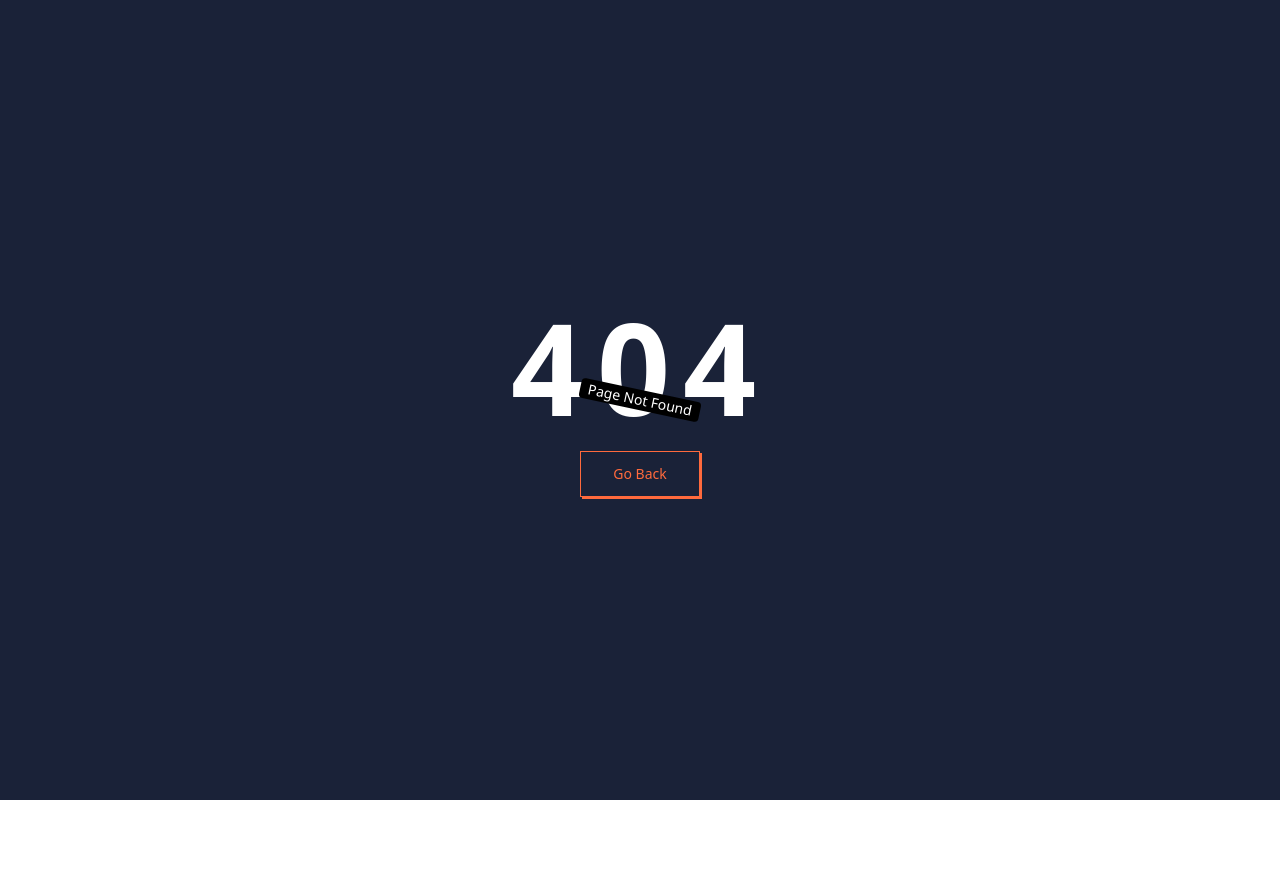
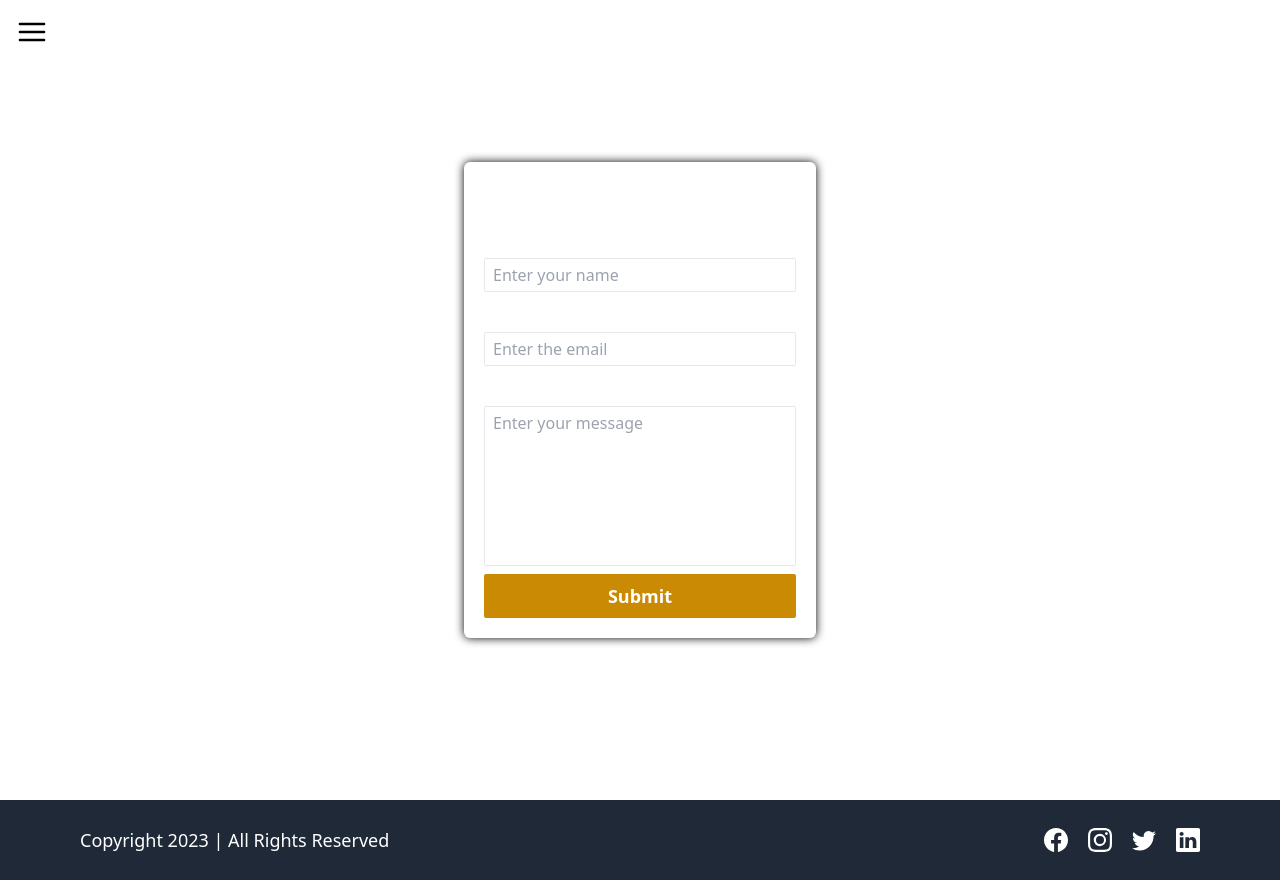
Before and after one commit to shuklamukund/Learning-Management-System, a React (Vite) app in the folder Client/: page /contact in a window 1280 px wide. Before the commit this address had no page. Before the commit the page ends 800 px from the top, so only its background shows below. Built offline with nearby package versions, Linux system fonts and the light colour scheme.

Commit message:
added contact page

```diff
--- a/Client/src/App.jsx
+++ b/Client/src/App.jsx
@@ -7,6 +7,7 @@
 import NotFound from './Pages/NotFound'
 import Login from './Pages/Login'
 import CourseList from './Pages/Course/CourseList'
+import Contact from './Pages/Contact'
 
 function App() {
 
@@ -19,6 +20,7 @@
        <Route path="/signup" element={<Signup/>}></Route>
        <Route path='/login' element={<Login/>}></Route>
        <Route path='/courses' element={<CourseList/>}></Route>
+       <Route path='/contact' element={<Contact/>}></Route>
        <Route path='*' element={<NotFound/>}></Route>
 
 
--- /dev/null
+++ b/Client/src/Pages/Contact.jsx
@@ -0,0 +1,122 @@
+import { useState } from "react";
+import { toast } from "react-hot-toast";
+import axiosInstance from "../Helpers/axiosInstance";
+import HomeLayout from "../Layouts/HomeLayout";
+
+function Contact(){
+  const [userInput, setUserInput] = useState({
+    name: "",
+    email: "",
+    message: "",
+  });
+
+  // function to handle the input change
+  const handleInputChange = (event) => {
+    const { name, value } = event.target;
+    setUserInput({ ...userInput, [name]: value });
+  };
+
+  // function to send form data to backend
+  const handleFormSubmit = async (event) => {
+    event.preventDefault();
+    // check for empty fields
+    if (!userInput.email || !userInput.name || !userInput.message) {
+      toast.error("All fields are mandatory");
+      return;
+    }
+
+    // email validation using regex
+    if (
+      !userInput.email.match(/^\w+([\.-]?\w+)*@\w+([\.-]?\w+)*(\.\w{2,3})+$/)
+    ) {
+      toast.error("Invalid email id");
+      return;
+    }
+
+    try {
+      const res = axiosInstance.post("/contact", { ...userInput });
+      toast.promise(res, {
+        loading: "Submitting your message...",
+        success: "Form submitted successfully",
+        error: "Failed to submit the form",
+      });
+      const response = await res;
+
+      // clearing the input fields after successfull submission of form
+      if (response?.data?.success) {
+        setUserInput({
+          name: "",
+          email: "",
+          message: "",
+        });
+      }
+    } catch (error) {
+      toast.error("Operation failed...");
+    }
+  };
+
+  return (
+    <HomeLayout>
+      <div className="flex items-center justify-center h-[100vh]">
+        <form
+          onSubmit={handleFormSubmit}
+          className="flex flex-col items-center justify-center gap-2 p-5 rounded-md text-white shadow-[0_0_10px_black] w-[22rem]"
+        >
+          <h1 className="text-3xl font-semibold">Contact Form</h1>
+          <div className="flex flex-col w-full gap-1">
+            <label className="text-xl font-semibold" htmlFor="name">
+              Name
+            </label>
+            <input
+              className="bg-transparent border px-2 py-1 rounded-sm"
+              id="name"
+              type="text"
+              name="name"
+              placeholder="Enter your name"
+              value={userInput.name}
+              onChange={handleInputChange}
+            />
+          </div>
+
+          <div className="flex flex-col w-full gap-1">
+            <label className="text-xl font-semibold" htmlFor="email">
+              Email
+            </label>
+            <input
+              className="bg-transparent border px-2 py-1 rounded-sm"
+              id="email"
+              type="email"
+              name="email"
+              placeholder="Enter the email"
+              value={userInput.email}
+              onChange={handleInputChange}
+            />
+          </div>
+
+          <div className="flex flex-col w-full gap-1">
+            <label className="text-xl font-semibold" htmlFor="message">
+              Message
+            </label>
+            <textarea
+              className="bg-transparent border px-2 py-1 rounded-sm resize-none h-40"
+              name="message"
+              id="message"
+              placeholder="Enter your message"
+              value={userInput.message}
+              onChange={handleInputChange}
+            ></textarea>
+          </div>
+
+          <button
+            className="w-full bg-yellow-600 hover:bg-yellow-500 transition-all ease-in-out duration-300 rounded-sm py-2 font-semibold text-lg cursor-pointer"
+            type="submit"
+          >
+            Submit
+          </button>
+        </form>
+      </div>
+    </HomeLayout>
+  );
+}
+
+export default Contact;
```
